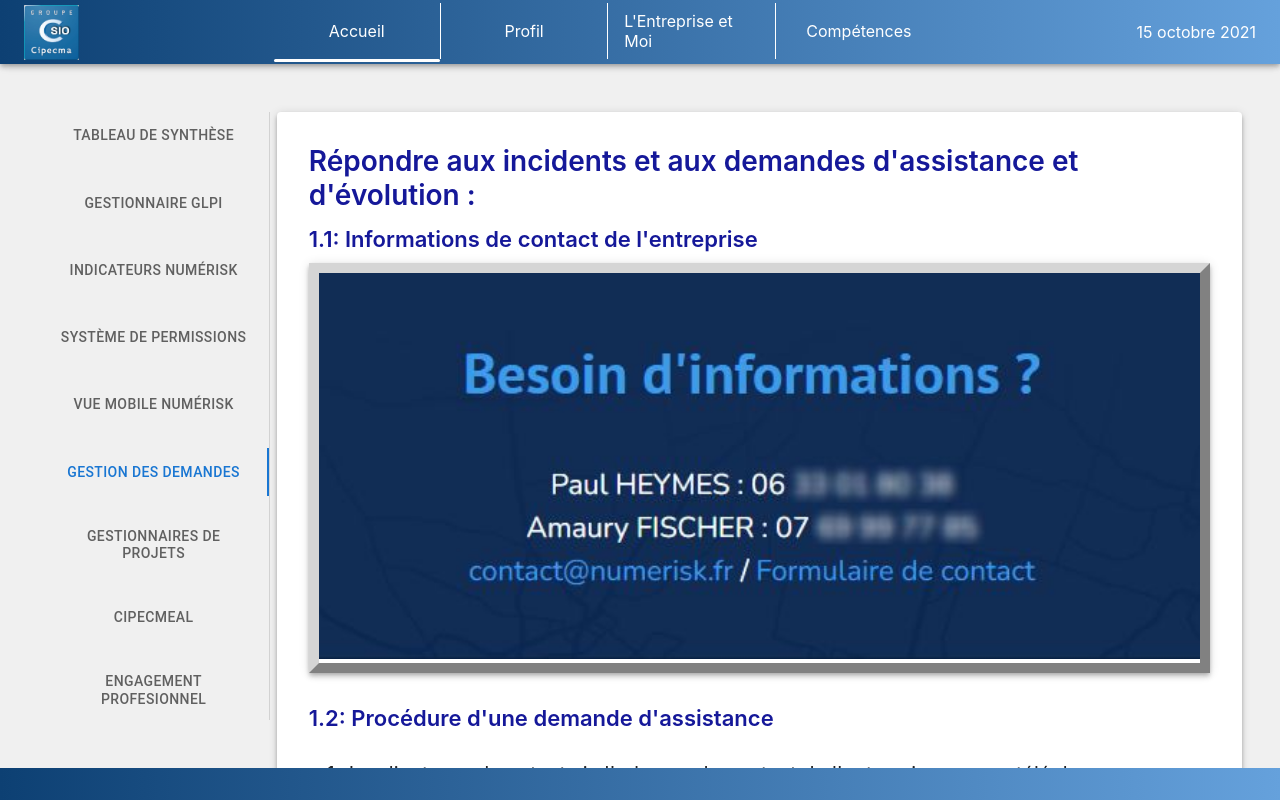
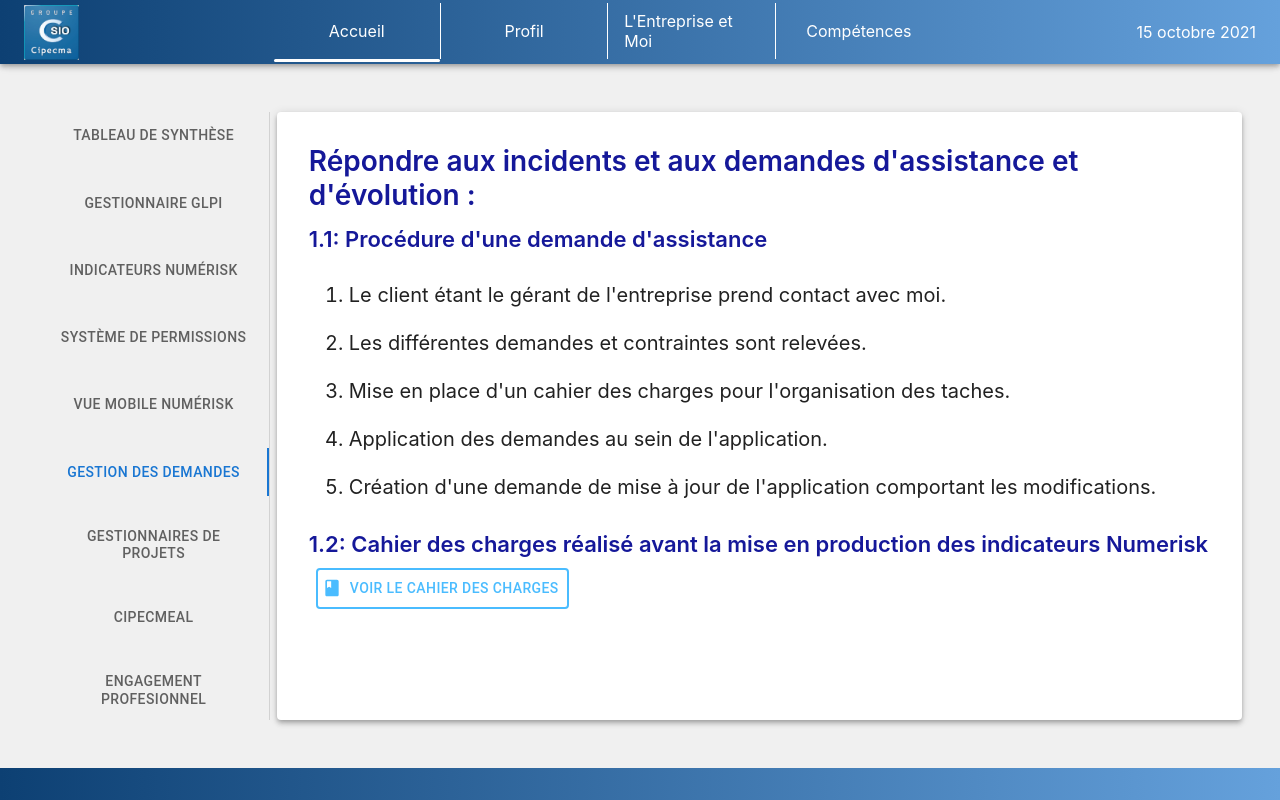
Before and after one commit to Vaan17/portefolio, a React (Create React App) app: page /professionals_situations in a window 1280 px wide. Both pictures are taken after a click on the tab "GESTION DES DEMANDES". Shown: the top 800 px of the page. Built offline with nearby package versions, Linux system fonts and the light colour scheme.

Commit message:
finish some change

```diff
--- a/src/content/preuves_competences/GestionnairesProjets.jsx
+++ b/src/content/preuves_competences/GestionnairesProjets.jsx
@@ -3,13 +3,11 @@
   Flex,
   ImageFrame,
   Spacing,
-  StyledButton,
   SubTitle,
   SuperCard,
   Title,
 } from "../../styledComponent/styledComponent"
 import styled from "styled-components"
-import BookIcon from '@mui/icons-material/Book'
 
 const LargeOl = styled.ol`
   /* =-=-=-=-= Default =-=-=-=-= */
@@ -107,13 +105,6 @@
                     />
                   </ImageFrame>
                 </Flex>
-
-                <Spacing spacing="2em" />
-
-                <SubTitle>4.4: Cahier des charges réalisé avant la mise en production des indicateurs Numerisk</SubTitle>
-                <StyledButton startIcon={<BookIcon />} onClick={()=>window.open("../cahierdeschargesI.pdf", '_blank')}>
-                    Voir le cahier des charges
-                </StyledButton>
             </SuperCard>
         </>
     )
--- a/src/content/preuves_competences/TraitementDemandes.jsx
+++ b/src/content/preuves_competences/TraitementDemandes.jsx
@@ -1,13 +1,14 @@
 import React, { useRef } from "react"
 import {
   Flex,
-  ImageFrame,
   Spacing,
+  StyledButton,
   SubTitle,
   SuperCard,
   Title,
 } from "../../styledComponent/styledComponent"
 import styled from "styled-components"
+import BookIcon from '@mui/icons-material/Book'
 
 const LargeOl = styled.ol`
   /* =-=-=-=-= Default =-=-=-=-= */
@@ -16,69 +17,52 @@
   font-size: 20px !important;
   /* =-=-=-=-=-=-=-=-=-=-=-=-=-= */
 `;
+const SSuperCard = styled(SuperCard)`
+  height: calc(100vh - 16em);
+`
 
 const TraitementDemandes = () => {
   const firstCard = useRef(null)
-  const secondCard = useRef(null)
-  const thirdCard = useRef(null)
 
   return (
     <>
-      <SuperCard className="section1" ref={firstCard}>
+      <SSuperCard className="section1" ref={firstCard}>
         <Title>
           Répondre aux incidents et aux demandes d'assistance et d'évolution :​
         </Title>
-        <SubTitle>1.1: Informations de contact de l'entreprise</SubTitle>
-        <ImageFrame>
-          <img
-            src="/contact.jpg"
-            alt="anciens-indicateurs-numerisk"
-            width="100%"
-          />
-        </ImageFrame>
-        <Spacing spacing="2em" />
         <Flex flexColumn>
-          <SubTitle>1.2: Procédure d'une demande d'assistance</SubTitle>
+          <SubTitle>1.1: Procédure d'une demande d'assistance</SubTitle>
           <LargeOl>
             <li>
-              Le client prend contact via l'adresse de contact de l'entreprise,
-              ou par téléphone.
+              Le client étant le gérant de l'entreprise prend contact avec moi.
             </li>
-            <br />
-            <li>Les différentes demandes sont relevées.</li>
-            <br />
+              <br />
             <li>
-              Transfert et attribution des demandes à l'équipe de développement.
+              Les différentes demandes et contraintes sont relevées.
             </li>
-            <br />
-            <li>Application de la demande au sein de l'application.</li>
-            <br />
+              <br />
+            <li>
+              Mise en place d'un cahier des charges pour l'organisation des taches.
+            </li>
+              <br />
+            <li>
+              Application des demandes au sein de l'application.
+            </li>
+              <br />
             <li>
               Création d'une demande de mise à jour de l'application comportant
               les modifications.
             </li>
           </LargeOl>
         </Flex>
-        <Spacing spacing="2em" />
-        <SubTitle>
-          1.3: Modifications en cours de validation suite à une demande
-        </SubTitle>
-        <ImageFrame>
-          <img src="/gitPR1.PNG" alt="gitPR1" width="100%" />
-          <img src="/gitPR2.PNG" alt="gitPR2" width="100%" />
-        </ImageFrame>
-        <Spacing spacing="2em" />
-        <SubTitle>
-          1.4: Historique d'une partie des améliorations déjà implémentées
-        </SubTitle>
-        <ImageFrame>
-          <img
-            src="/histoPR.PNG"
-            alt="Historique des PR Numérisk"
-            width="100%"
-          />
-        </ImageFrame>
-      </SuperCard>
+
+          <Spacing spacing="2em" />
+
+        <SubTitle>1.2: Cahier des charges réalisé avant la mise en production des indicateurs Numerisk</SubTitle>
+          <StyledButton startIcon={<BookIcon />} onClick={()=>window.open("../cahierdeschargesI.pdf", '_blank')}>
+              Voir le cahier des charges
+          </StyledButton>
+      </SSuperCard>
     </>
   )
 }
--- a/src/styledComponent/styledComponent.jsx
+++ b/src/styledComponent/styledComponent.jsx
@@ -37,7 +37,7 @@
       padding: 3em 3vw;
     `
     : css`
-      padding: 3em 10em;
+      padding: 4em 10em;
       `
     }
     background-color: rgb(240, 240, 240);
```
Also changed, not shown: 1 other file (tests, documents, lock files or other folders).
